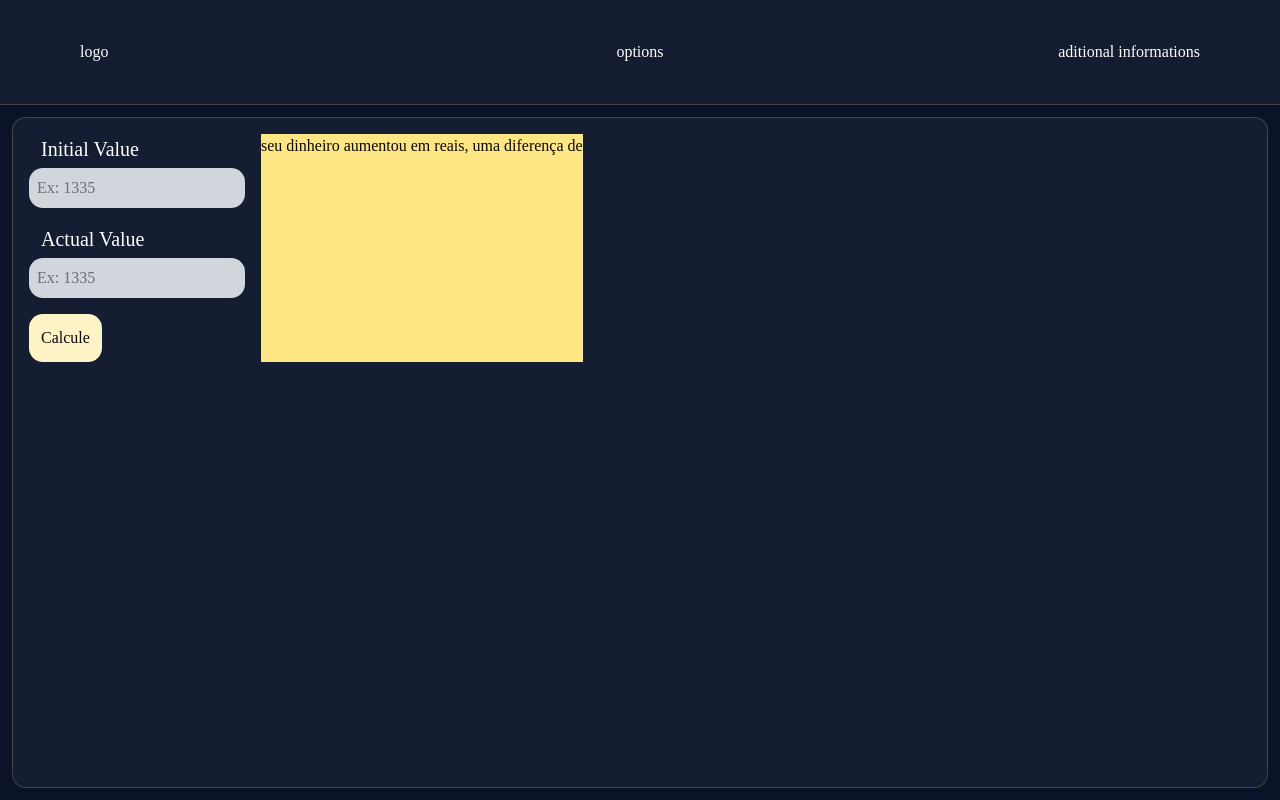
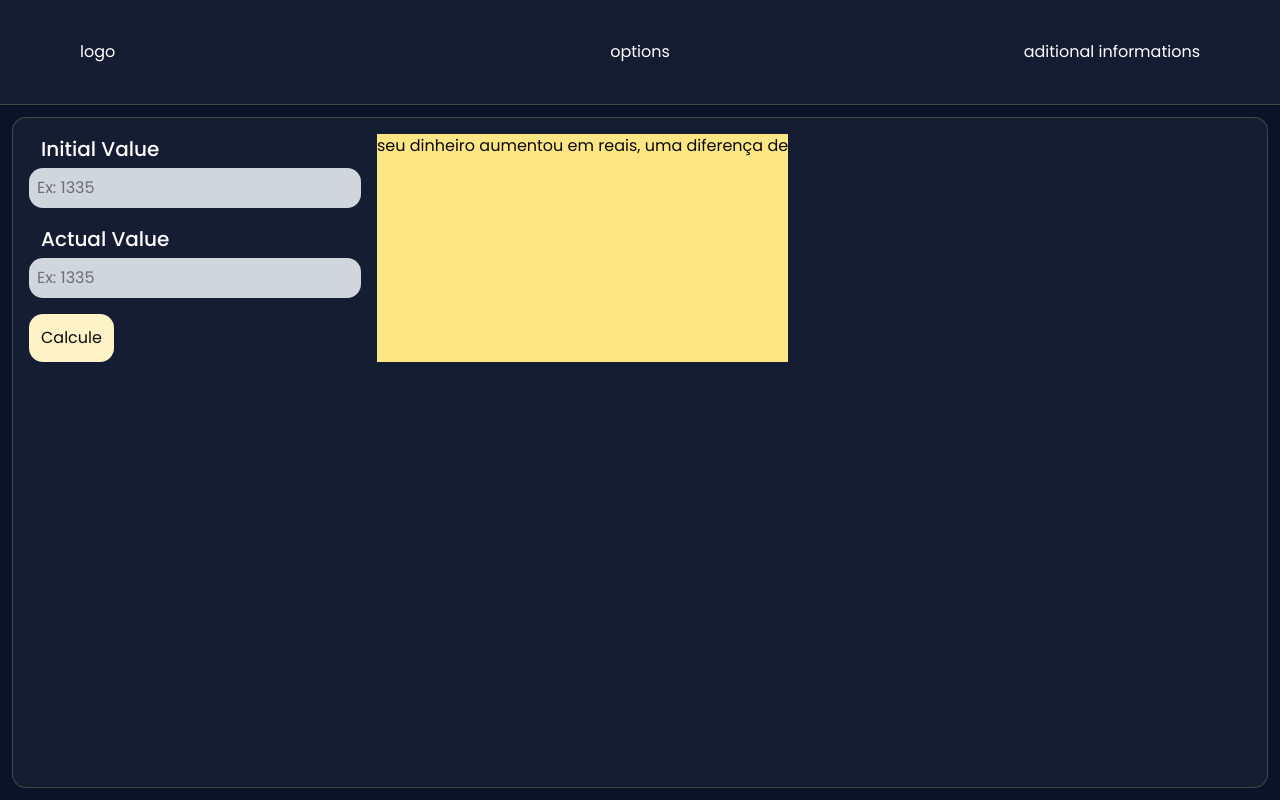
Before and after one commit to CaiqueVandervan/my-daily-yield, a Next.js app: page / in a window 1280 px wide. Built offline with nearby package versions, Linux system fonts and the light colour scheme.

Commit message:
refactor: improve metadata and change font

```diff
--- a/src/app/layout.tsx
+++ b/src/app/layout.tsx
@@ -1,29 +1,28 @@
 import type { Metadata } from "next";
-import { Geist, Geist_Mono } from "next/font/google";
+import { Poppins, Geist } from "next/font/google";
 import "./globals.css";
+import { cn } from "@/utils/cn";
 
-const geistSans = Geist({
-  variable: "--font-geist-sans",
+const geist = Geist({ subsets: ['latin'], variable: '--font-sans' });
+
+const poppins = Poppins({
   subsets: ["latin"],
+  weight: ["400", "500", "600", "700"]
 });
 
-const geistMono = Geist_Mono({
-  variable: "--font-geist-mono",
-  subsets: ["latin"],
-});
 
 export const metadata: Metadata = {
-  title: "Create Next App",
-  description: "Generated by create next app",
+  title: "My daily Yield",
+  description: "It is a Personal Project that I`m going to use on my daily routine as an investor.",
 };
 
 export default function RootLayout({ children }: LayoutProps<"/">) {
   return (
     <html
       lang="en"
-      className={`${geistSans.variable} ${geistMono.variable} h-full antialiased`}
+      className={cn("h-full antialiased", "font-sans", geist.variable)}
     >
-      <body className="min-h-full flex flex-col">{children}</body>
+      <body className={`${poppins.className} min-h-full flex flex-col`}>{children}</body>
     </html>
   );
 }
```
